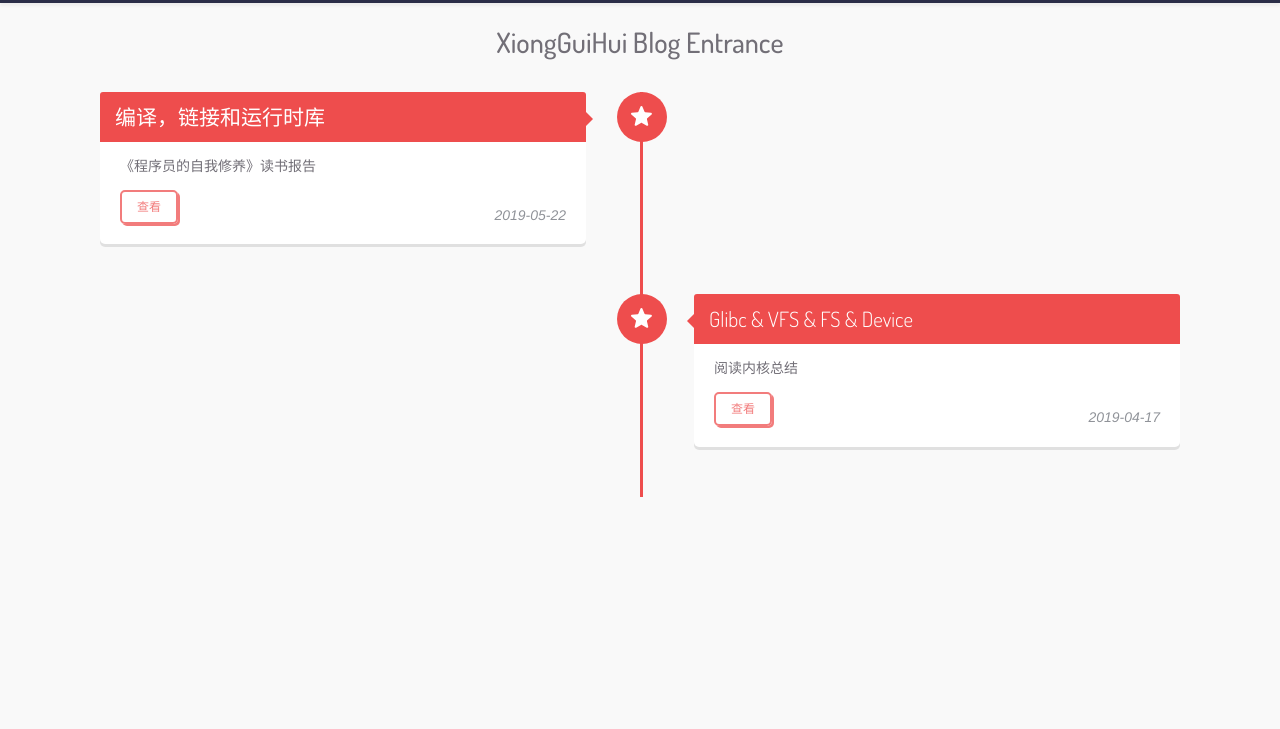
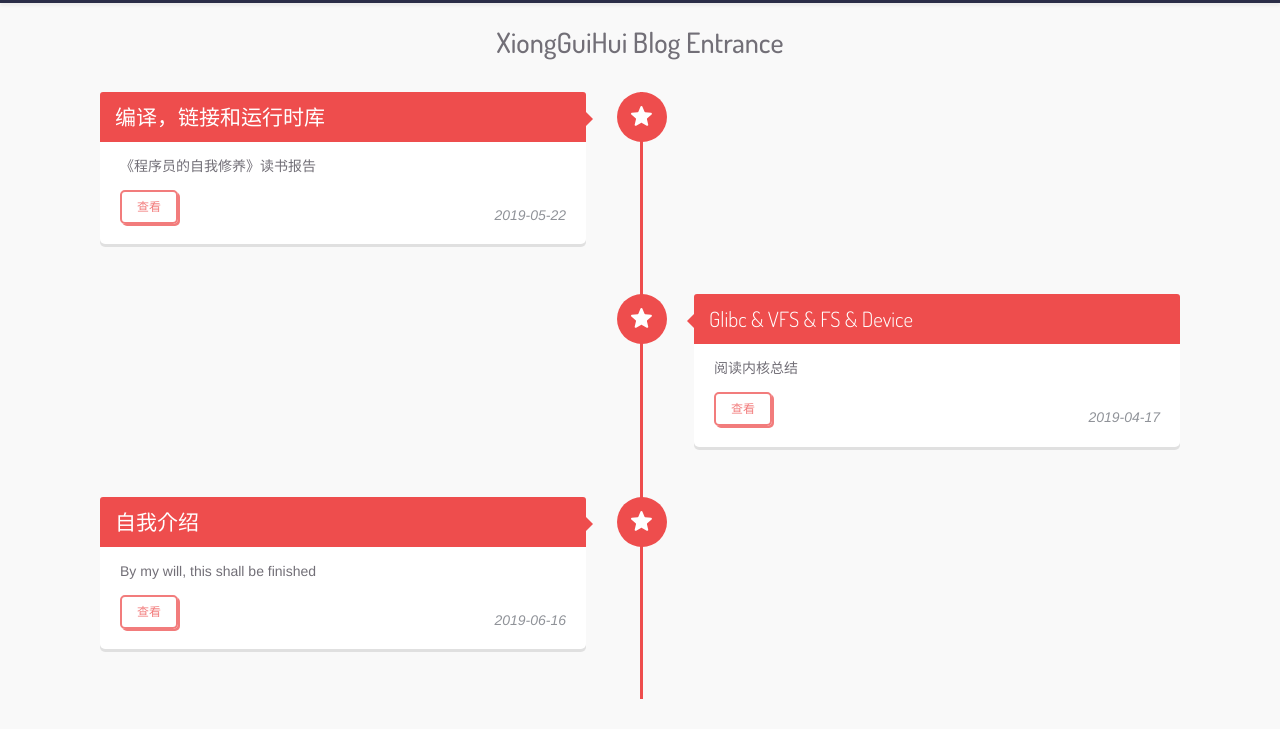
Before and after one commit to Martins3/PPT, a website: page index.html in a window 1280 px wide. Shown: the part 71-800 px from the top of the page. Drawn offline with nearby package versions, Linux system fonts and the light colour scheme.

Commit message:
add index

```diff
--- a/index.html
+++ b/index.html
@@ -68,6 +68,13 @@
               link_title: '查看',
               link: './repo/2019-04-17/index.html',
             },
+            {
+              title: '自我介绍',
+              content: 'By my will, this shall be finished',
+              date: '2019-06-16',
+              link_title: '查看',
+              link: './repo/2019-06-16/index.html',
+            },
           ]
         }
       }
```
